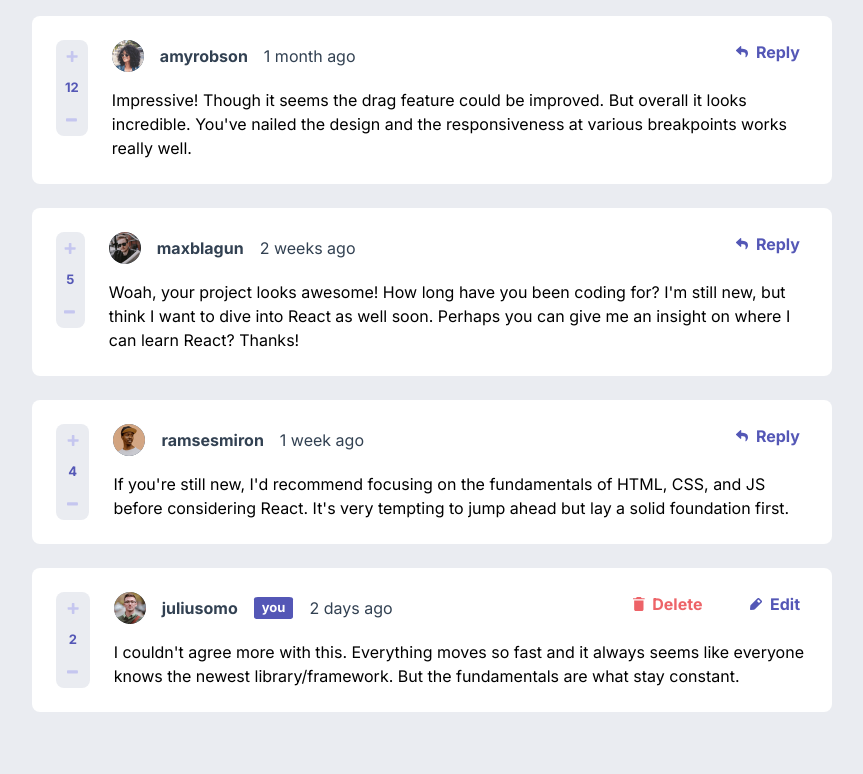
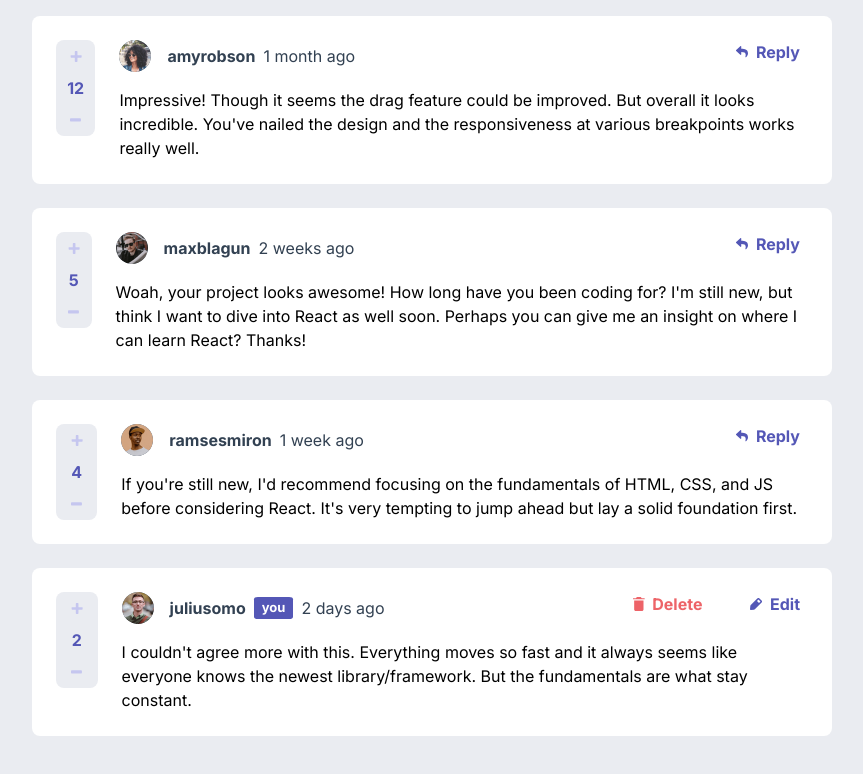
Before and after one commit to aalvarezto/assambly-line, a Next.js app: page / in a window 1280 px wide. Shown: the top 774 px of the page, without its empty margins (208-1071 px from the left). Built offline with nearby package versions, Linux system fonts and the light colour scheme.

Commit message:
refactor(avatar,btns): :lipstick: impoves margin

```diff
--- a/src/app/pages/Home/components/Avatar.tsx
+++ b/src/app/pages/Home/components/Avatar.tsx
@@ -1,7 +1,7 @@
 import React from "react"
+import Image from "next/image"
 import { styled } from "styled-components"
 import { colors, Button } from "../../../shared"
-import Image from "next/image"
 
 const BoxAvatar = styled.div`
 	display: flex;
@@ -16,20 +16,21 @@ const ImgAvatar = styled(Image)`
 	border-radius: 50%;
 `
 
+const Name = styled.h3`
+	margin-left: 1rem;
+	margin-right: 0.5rem;
+	font-weight: bold;
+	color: ${colors.darkBlue};
+`
+
 const MainUserChip = styled.p`
-	margin-right: 1rem;
+	margin-right: 0.5rem;
 	background-color: ${colors.moderateBlue};
 	font-weight: bold;
 	color: ${colors.white};
 	font-size: small;
 	padding: 0.1rem 0.5rem;
 	border-radius: 10%;
-`
-
-const Name = styled.h3`
-	margin: 0 1rem;
-	font-weight: bold;
-	color: ${colors.darkBlue};
 `
 
 const CreatedAt = styled.p`
@@ -64,7 +65,7 @@ const Avatar = ({
 }: React.PropsWithChildren<IAvatarProps>) => (
 	<BoxRow>
 		<BoxAvatar>
-			<ImgAvatar alt={"avatar-img"} src={src} width={12} height={12} />
+			<ImgAvatar alt={"avatar-img"} src={src} width={120} height={120} />
 
 			<Name>{name}</Name>
 
--- a/src/app/pages/Home/components/ColumnButtons.tsx
+++ b/src/app/pages/Home/components/ColumnButtons.tsx
@@ -4,14 +4,13 @@ import { Button } from "../../../shared"
 
 const BoxButtons = styled.div`
 	margin-right: 1.5rem;
-	width: 4rem;
+	width: 5rem;
 `
 
 const ButtonSmall = styled(Button)`
 	display: flex;
 	flex-direction: column;
 	font-weight: bold;
-	font-size: small;
 
 	& {
 		border: none;
```
